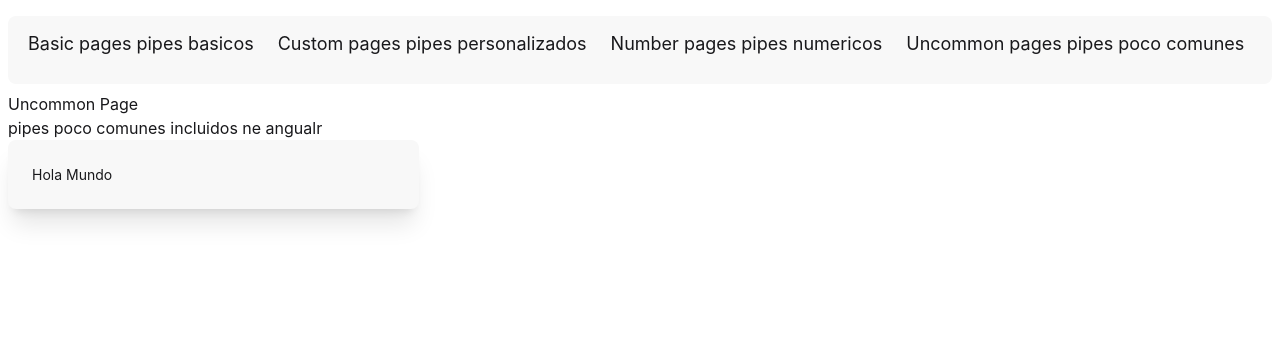
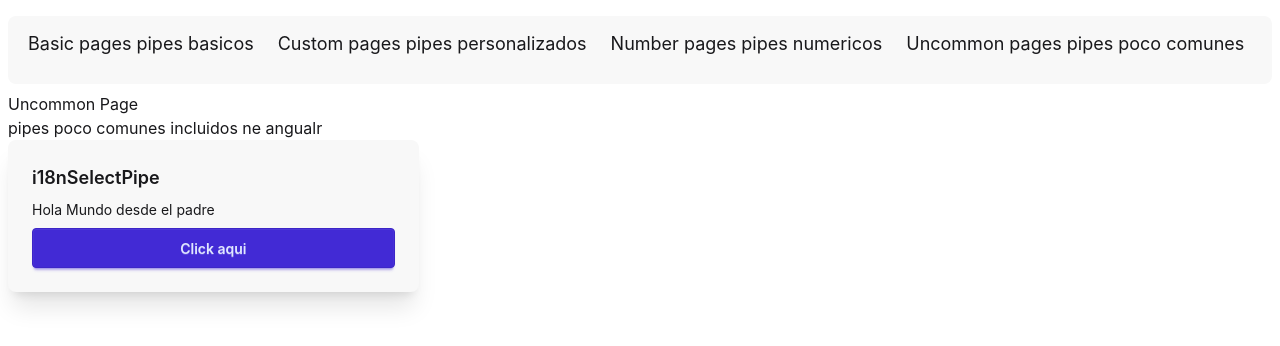
Before and after one commit to MarcoAndresSilva/Angular-pipes-app, an Angular app: page /uncommon in a window 1280 px wide. Shown: the top 346 px of the page. Built offline with nearby package versions, Linux system fonts and the light colour scheme.

Commit message:
ngcontent conteont projection

```diff
--- a/src/app/app.ts
+++ b/src/app/app.ts
@@ -6,7 +6,7 @@ import { Navbar } from './components/navbar/navbar';
   selector: 'app-root',
   imports: [RouterOutlet, Navbar],
   templateUrl: './app.html',
-  styleUrl: './app.scss',
+  styleUrl: '../styles.css',
 })
 export class App {
   protected readonly title = '05-pipe-app';
--- /dev/null
+++ b/src/app/components/card/card.html
@@ -0,0 +1,6 @@
+<div class="card bg-base-200 shadow-xl">
+  <div class="card-body">
+    <h2 class="card-title">{{ title() }}</h2>
+    <ng-content></ng-content>
+  </div>
+</div>
--- /dev/null
+++ b/src/app/components/card/card.ts
@@ -0,0 +1,10 @@
+import { Component, input } from '@angular/core';
+
+@Component({
+  selector: 'app-card',
+  imports: [],
+  templateUrl: './card.html',
+})
+export class CardComponent {
+  title = input.required();
+}
--- a/src/app/pages/uncommon-page/uncommon-page.html
+++ b/src/app/pages/uncommon-page/uncommon-page.html
@@ -1,13 +1,11 @@
-<section mx-10>
+<section mx-10 mb-5>
   <h1 text-2xl font-bold>Uncommon Page</h1>
-  <h3 text-xl font-thin>pipes poco comunes incluidos ne angualr
-  </h3>
+  <h3 text-xl font-thin>pipes poco comunes incluidos ne angualr</h3>
 </section>
 
-<div class="grid grid-cols-1 md:gid-cols-2 lg:grid-cols-3 gap-4">
-    <div class="card bg-base-200 shadow-xl">
-        <div class="card-body">
-            <h2>Hola Mundo</h2>
-        </div>
-    </div>
+<div class="grid grid-cols-1 md:grid-cols-2 xl:grid-cols-3 gap-4">
+  <app-card title="i18nSelectPipe">
+    <p>Hola Mundo desde el padre</p>
+    <button class="btn btn-primary">Click aqui</button>
+  </app-card>
 </div>
--- a/src/app/pages/uncommon-page/uncommon-page.ts
+++ b/src/app/pages/uncommon-page/uncommon-page.ts
@@ -1,8 +1,9 @@
 import { ChangeDetectionStrategy, Component } from '@angular/core';
+import { CardComponent } from '../../components/card/card';
 
 @Component({
   selector: 'app-uncommon-page',
-  imports: [],
+  imports: [CardComponent],
   templateUrl: './uncommon-page.html',
 })
 export default class UncommonPage {}
```
Also changed, not shown: .postcssrc.json.
